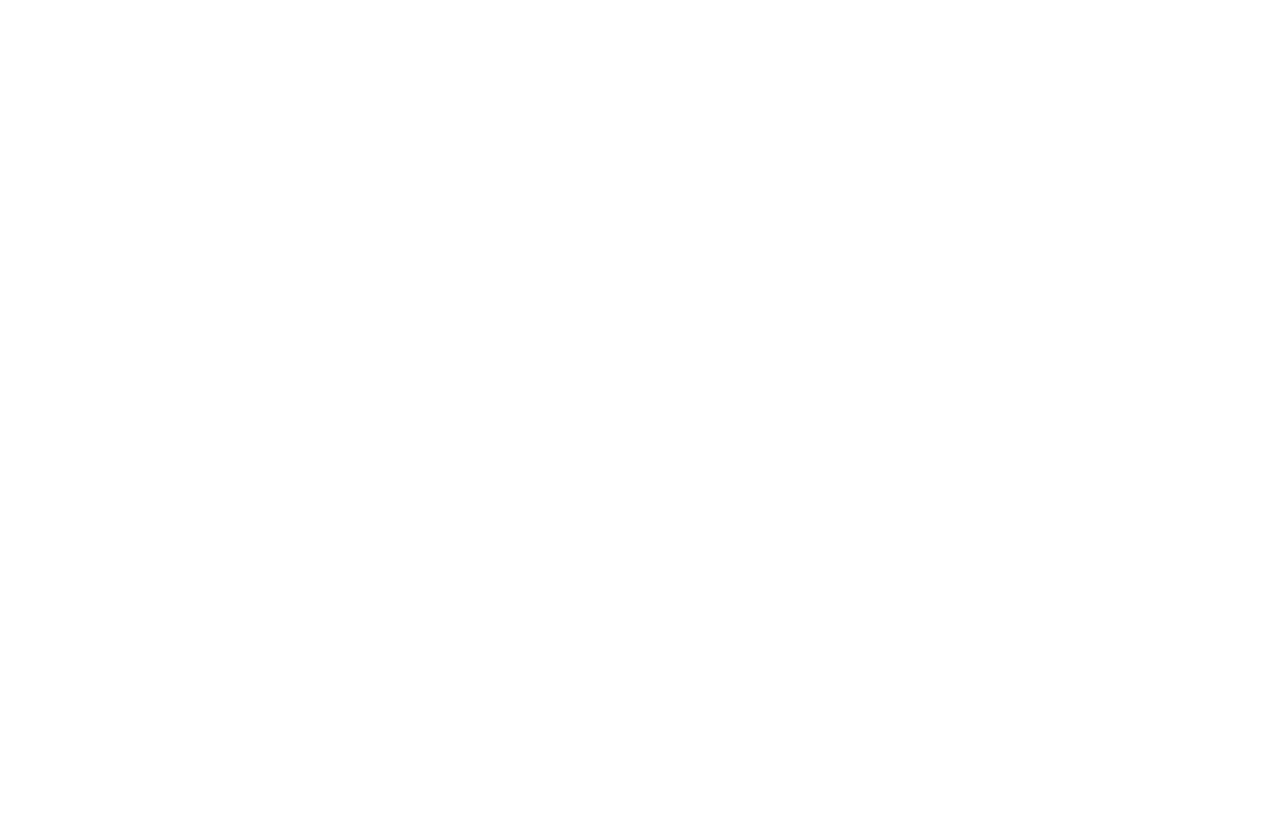
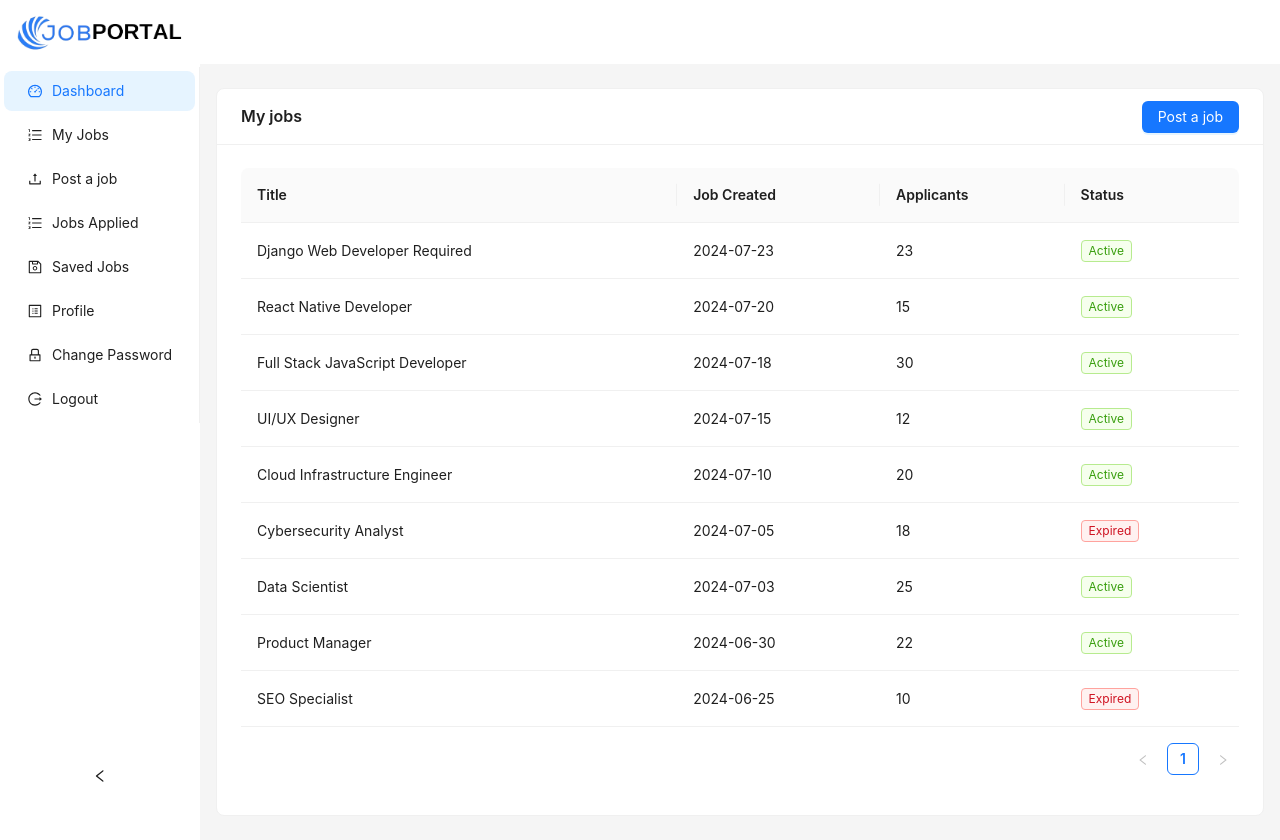
Before and after one commit to MuhammadShahzaibAfzal/JobConnect-Frontend, a React (Vite) app: page /dashboard/my-jobs in a window 1280 px wide. Before the commit this address had no page. Before the commit the page ends 800 px from the top, so only its background shows below. Built offline with nearby package versions, Linux system fonts and the light colour scheme.

Commit message:
add my jobs page

```diff
--- a/src/App.jsx
+++ b/src/App.jsx
@@ -10,6 +10,7 @@ import SingleJobPage from "./pages/SingleJobPage";
 import DashboardLayout from "./layouts/DashboardLayout";
 import DashboardHome from "./pages/dashboard/DashboardHome";
 import AddNewJob from "./pages/dashboard/AddNewJob";
+import MyJobs from "./pages/dashboard/MyJobs";
 
 const App = () => {
   return (
@@ -25,6 +26,7 @@ const App = () => {
         <Route path="/dashboard" element={<DashboardLayout />}>
           <Route index element={<DashboardHome />} />
           <Route path="new-job" element={<AddNewJob />} />
+          <Route path="my-jobs" element={<MyJobs />} />
         </Route>
       </Routes>
     </>
--- a/src/layouts/DashboardLayout.jsx
+++ b/src/layouts/DashboardLayout.jsx
@@ -23,7 +23,7 @@ const items = [
   {
     key: "2",
     icon: <OrderedListOutlined />,
-    label: "My Jobs",
+    label: <Link to="/dashboard/my-jobs">My Jobs</Link>,
   },
   {
     key: "8",
@@ -33,22 +33,22 @@ const items = [
   {
     key: "3",
     icon: <OrderedListOutlined />,
-    label: "Jobs Applied",
+    label: <Link to="/dashboard/jobs-applied">Jobs Applied</Link>,
   },
   {
     key: "7",
     icon: <SaveOutlined />,
-    label: "Saved Jobs",
+    label: <Link to="/dashboard/saved-jobs">Saved Jobs</Link>,
   },
   {
     key: "4",
     icon: <ProfileOutlined />,
-    label: "Profile",
+    label: <Link to="/dashboard/profile">Profile</Link>,
   },
   {
     key: "5",
     icon: <LockOutlined />,
-    label: "Change Password",
+    label: <Link to="/dashboard/change-password">Change Password</Link>,
   },
 
   {
--- /dev/null
+++ b/src/pages/dashboard/MyJobs.jsx
@@ -0,0 +1,114 @@
+import { Button, Card, Table, Tag, Typography } from "antd";
+import { Link } from "react-router-dom";
+
+const dataSource = [
+  {
+    key: "1",
+    title: "Django Web Developer Required",
+    createdAt: "2024-07-23",
+    applicants: 23,
+    status: "Active",
+  },
+  {
+    key: "2",
+    title: "React Native Developer",
+    createdAt: "2024-07-20",
+    applicants: 15,
+    status: "Active",
+  },
+  {
+    key: "3",
+    title: "Full Stack JavaScript Developer",
+    createdAt: "2024-07-18",
+    applicants: 30,
+    status: "Active",
+  },
+  {
+    key: "4",
+    title: "UI/UX Designer",
+    createdAt: "2024-07-15",
+    applicants: 12,
+    status: "Active",
+  },
+  {
+    key: "5",
+    title: "Cloud Infrastructure Engineer",
+    createdAt: "2024-07-10",
+    applicants: 20,
+    status: "Active",
+  },
+  {
+    key: "6",
+    title: "Cybersecurity Analyst",
+    createdAt: "2024-07-05",
+    applicants: 18,
+    status: "Expired",
+  },
+  {
+    key: "7",
+    title: "Data Scientist",
+    createdAt: "2024-07-03",
+    applicants: 25,
+    status: "Active",
+  },
+  {
+    key: "8",
+    title: "Product Manager",
+    createdAt: "2024-06-30",
+    applicants: 22,
+    status: "Active",
+  },
+  {
+    key: "9",
+    title: "SEO Specialist",
+    createdAt: "2024-06-25",
+    applicants: 10,
+    status: "Expired",
+  },
+];
+
+const columns = [
+  {
+    title: "Title",
+    dataIndex: "title",
+    key: "title",
+  },
+  {
+    title: "Job Created",
+    dataIndex: "createdAt",
+    key: "createdAt",
+  },
+  {
+    title: "Applicants",
+    dataIndex: "applicants",
+    key: "applicants",
+  },
+  {
+    title: "Status",
+    dataIndex: "status",
+    key: "status",
+    render: (_, { status }) =>
+      status == "Active" ? (
+        <Tag color="green">{status}</Tag>
+      ) : (
+        <Tag color="red">{status}</Tag>
+      ),
+  },
+];
+
+const MyJobs = () => {
+  return (
+    <Card
+      title="My jobs"
+      extra={
+        <Link to="/dashboard/new-job">
+          <Button type="primary">Post a job</Button>
+        </Link>
+      }
+    >
+      <Table dataSource={dataSource} columns={columns} />
+    </Card>
+  );
+};
+
+export default MyJobs;
```
